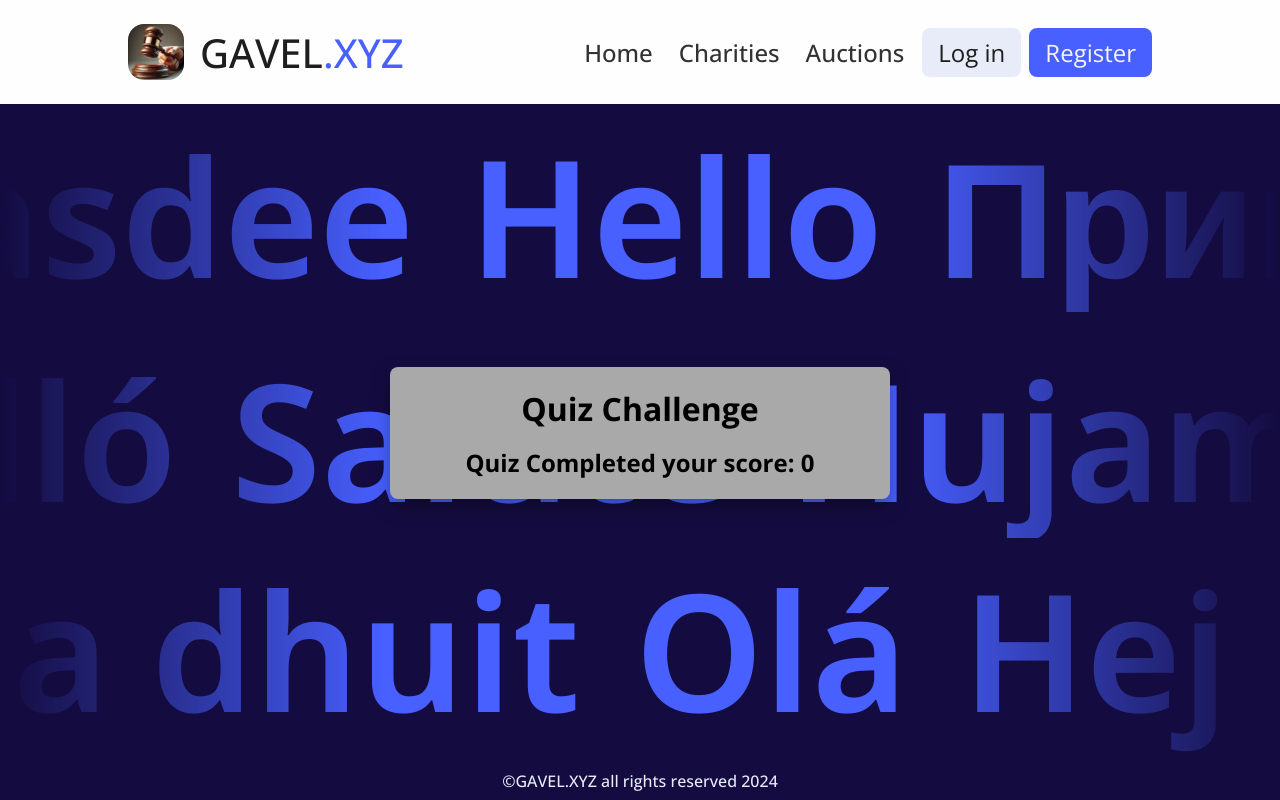
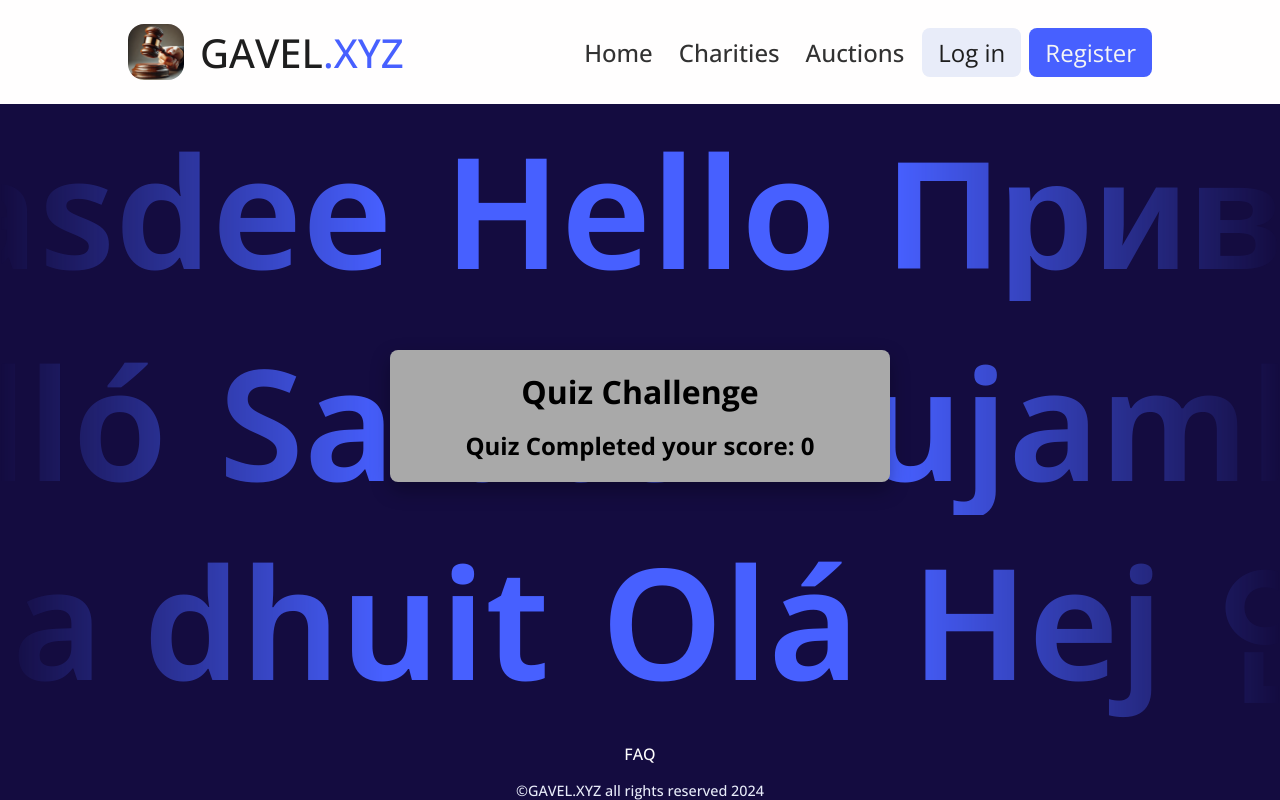
Before and after one commit to Cache-me-if-u-can/AuctionWebsite, a React (Vite) app in the folder ReactPart/: page / in a window 1280 px wide. Built offline with nearby package versions, Linux system fonts and the light colour scheme; no server answers.

Commit message:
refactor(footer): update footer layout and add FAQ link
- Improve footer structure with links section
- Add FAQ link to footer navigation
- Adjust footer spacing and layout

```diff
--- a/ReactPart/src/components/Footer/Footer.module.css
+++ b/ReactPart/src/components/Footer/Footer.module.css
@@ -1,13 +1,48 @@
 .footer {
   max-width: 100svw;
+  background-color: var(--dark-periwinkle);
+  /*padding: 2rem 0 0 0;*/
+}
+
+.footerContent {
+  max-width: 1200px;
+  margin: 0 auto;
   display: flex;
   flex-direction: column;
   align-items: center;
-  background-color: var(--dark-periwinkle);
-  padding: 0.5rem;
+  gap: 1rem;
+  padding-top: 1rem;
 }
 
-.footer div {
-  width: fit-content;
+.footerLinks {
+  display: flex;
+  gap: 2rem;
+}
+
+.footerLink {
+  color: var(--white);
+  text-decoration: none;
+}
+
+.footerLink:hover {
+  text-decoration: underline;
+}
+
+.copyright {
   color: var(--light-blue);
+  font-size: 0.9rem;
 }
+
+@media (max-width: 768px) {
+  .footer {
+    padding: 1.5rem 0 0 0;
+  }
+
+  .footerContent {
+    padding: 0 1rem;
+  }
+
+  .footerLinks {
+    gap: 1.5rem;
+  }
+}
--- a/ReactPart/src/components/Footer/Footer.tsx
+++ b/ReactPart/src/components/Footer/Footer.tsx
@@ -1,10 +1,21 @@
 import React from "react";
 import styles from "./Footer.module.css";
+import { Link } from "react-router-dom";
 
 export default function Footer() {
   return (
     <footer className={styles.footer}>
-      <div>©GAVEL.XYZ all rights reserved 2024</div>
+      <div className={styles.footerContent}>
+        <nav className={styles.footerLinks}>
+          <Link to="/faq" className={styles.footerLink}>
+            FAQ
+          </Link>
+          {/* If we decide to add more footer link like Contact Us etc they go here */}
+        </nav>
+        <div className={styles.copyright}>
+          ©GAVEL.XYZ all rights reserved 2024
+        </div>
+      </div>
     </footer>
   );
 }
```
